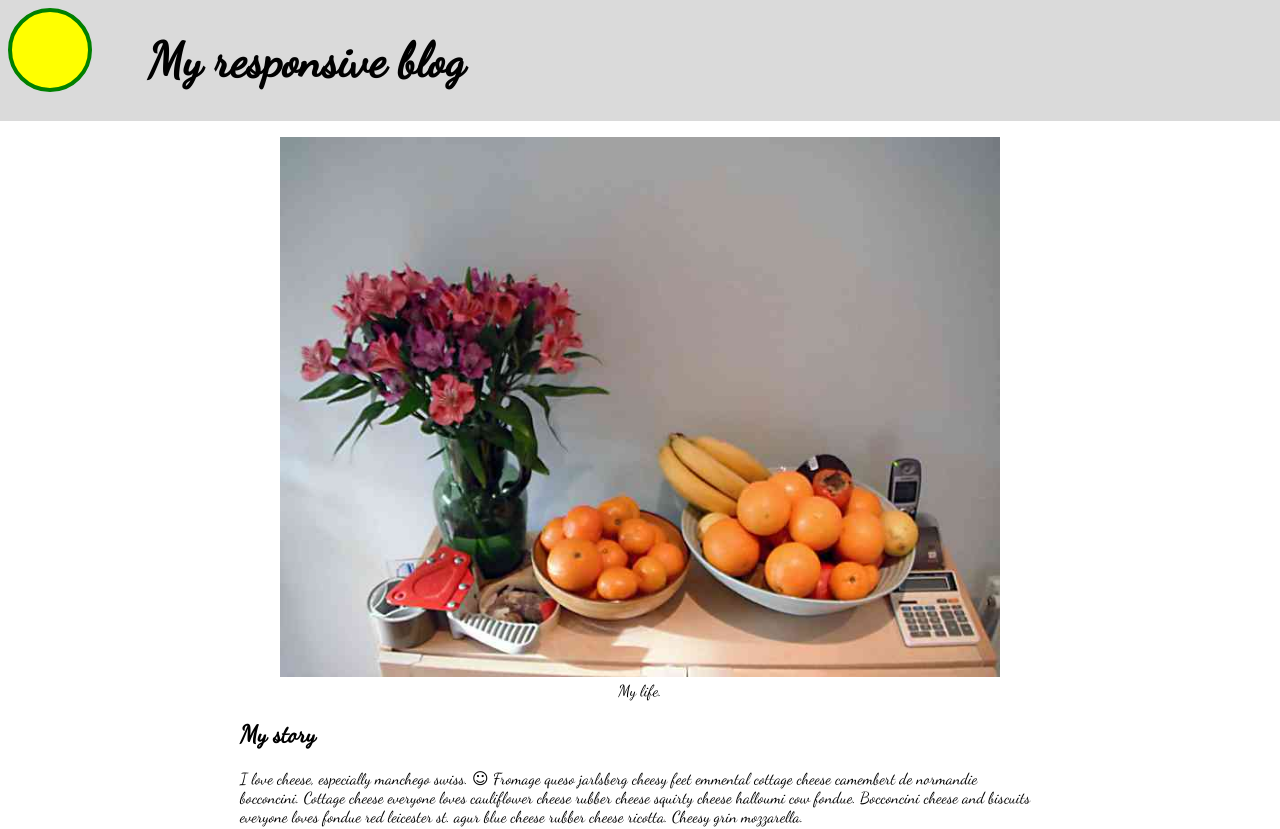
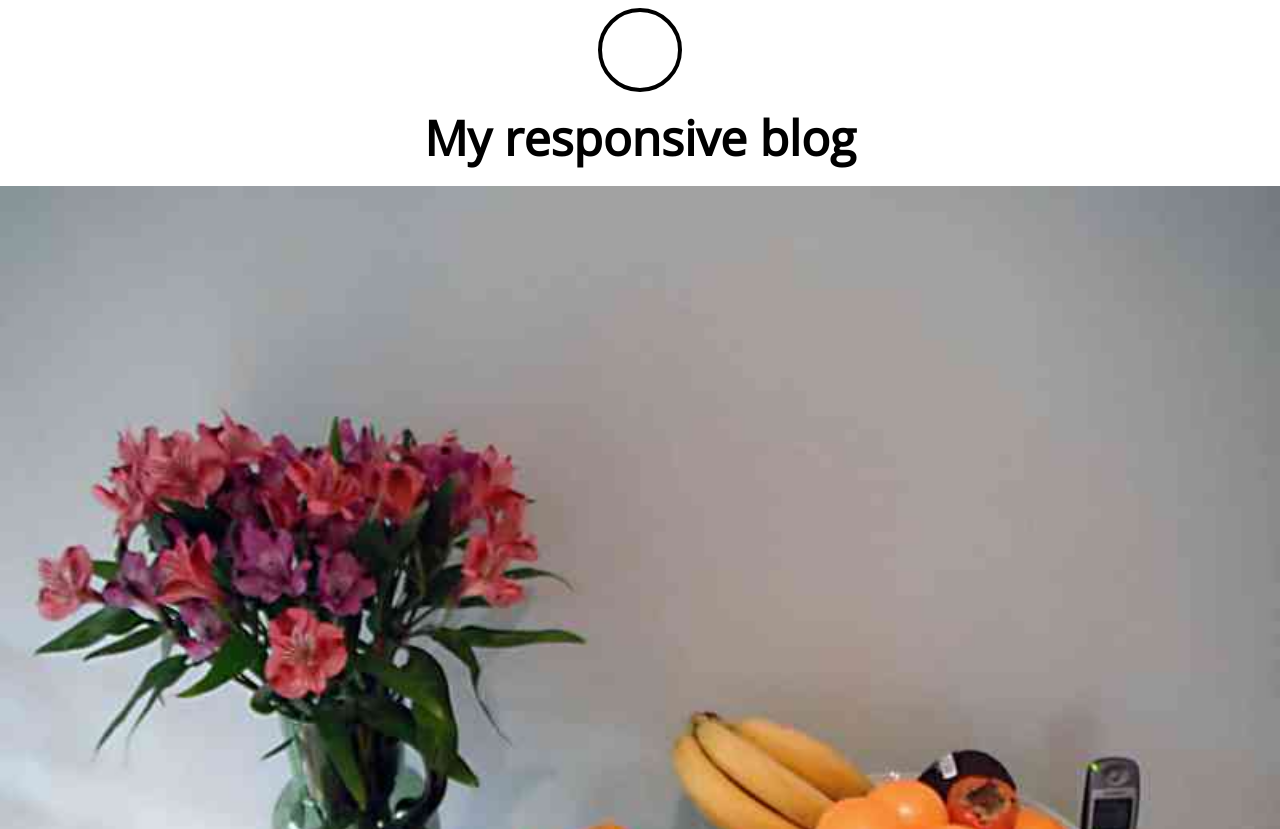
Before and after one commit to MatthewCranford/udacity-responsive-images-project, a website: page index.html in a window 1280 px wide. Shown: the top 829 px of the page. Drawn offline with nearby package versions, Linux system fonts and the light colour scheme; a web font is replaced by a local one.

Commit message:
Add banner

```diff
--- a/css/main.css
+++ b/css/main.css
@@ -14,33 +14,42 @@ I've left some boilerplate below for you.
 
 @import url(http://weloveiconfonts.com/api/?family=zocial);
 
-
 /* zocial */
 [class*="zocial-"]:before {
 	font-family: 'zocial', sans-serif;
 	font-size: 2em;
 	text-shadow: 3px 3px 3px rgb(121, 121, 121);
-
-  }
+}
 
 body {
 	margin: 0;
-	font-family: 'Dancing Script', cursive;
+	font-family: 'Open Sans', sans-serif;
 
 }
 
 
 
+
+header {
+	margin-bottom: 1rem;
+}
+
+	.logo {
+		text-align: center;
+	}
+
+	.title {
+		font-size: 3em;
+		margin: 0 1em;
+		text-align: center;
+	}
+
 article {
 	max-width: 50em;
 	margin: auto;
-	padding: 0 1rem;
+
 	border-bottom: 2px solid black;
 	margin-bottom: 2rem;
-}
-
-h1 {
-	text-align: center;
 }
 
 img {
@@ -80,16 +89,8 @@ footer {
 			}
 
 
-.header {
-	display: flex;
-	background-color: #dadada;
+
+.banner img {
+	max-width: 100vw;
+	width: 100vw;
 }
-
-	.title {
-		font-size: 3em;
-		margin-left: 1em;
-	}
-
-	.logo {
-		text-align: center;
-	}
--- a/index.html
+++ b/index.html
@@ -18,7 +18,7 @@
   <title>My responsive blog: picture story</title>
 
   <link rel="stylesheet" href="css/main.css" />
-  <link href="https://fonts.googleapis.com/css?family=Dancing+Script" rel="stylesheet">
+  <link href="https://fonts.googleapis.com/css?family=Open+Sans" rel="stylesheet">
 
 </head>
 
@@ -26,24 +26,23 @@
 
    <header class="header">
       <div class="logo"><svg width="100" height="100">
-          <circle cx="50" cy="50" r="40" stroke="green" stroke-width="4" fill="yellow" />
+          <circle cx="50" cy="50" r="40" stroke="black" stroke-width="4" fill="white" />
           Sorry, your browser does not support inline SVG.
        </svg></div>
       <h1 class="title">My responsive blog</h1>
    </header>
 
-
+   <picture class="banner">
+    <source media="(min-width: 750px)" srcset="images/still_life-1600_large_x2.jpg 2x, images/still_life-800_large_x1.jpg 1x" >
+    <source media="(min-width: 500px)" srcset="images/still_life-medium.jpg">
+    <img src="images/still_life-small.jpg" alt="Small table with various household items">
+  </picture>
 
   <article>
 
-    <figure>
-      <picture>
-        <source media="(min-width: 750px)" srcset="images/still_life-1600_large_x2.jpg 2x, images/still_life-800_large_x1.jpg 1x" >
-        <source media="(min-width: 500px)" srcset="images/still_life-medium.jpg">
-        <img src="images/still_life-small.jpg" alt="Small table with various household items">
-      </picture>
-      <figcaption>My life.</figcaption>
-    </figure>
+
+
+
 
     <h2>My story</h2>
 
```
